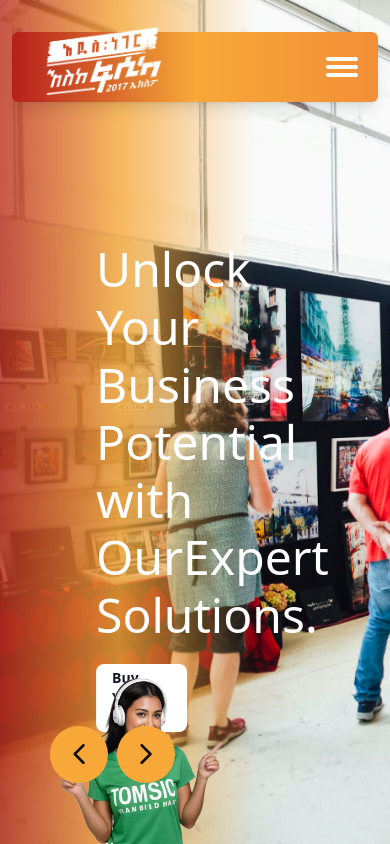
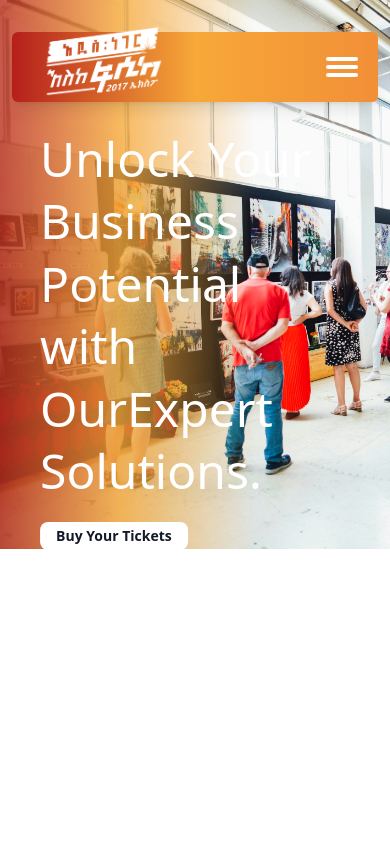
Before and after one commit to DevSoldiers/tamesol-exhibition, a Next.js app: page /en in a window 390 px wide. Built offline with nearby package versions, Linux system fonts and the light colour scheme.

Commit message:
ui: done with hero section.

```diff
--- a/src/_components/Hero/LeftSection.hero.tsx
+++ b/src/_components/Hero/LeftSection.hero.tsx
@@ -1,16 +1,13 @@
 export default function HeroLeft() {
   return (
     <aside className="hero_title_button_container flex flex-col  gap-y-5">
-      <p className="font-medium text-5xl leading-[120%] text-white font-extrabold">
+      <p className="font-medium text-5xl leading-[130%] text-white sm:text-4xl md:text-5xl">
         Unlock Your Business Potential with OurExpert Solutions.
       </p>
       <section className="flex gap-3">
         <div className="bg-white text-gray-900 text-sm font-semibold px-4 py-1 rounded-lg">
           Buy Your Tickets
         </div>
-        {/* <div className="bg-white text-gray-900 text-sm font-semibold px-4 py-1 rounded-lg">
-          100K+ Our Clients Here
-        </div> */}
       </section>
     </aside>
   );
--- a/src/_components/Hero/RightSection.hero.tsx
+++ b/src/_components/Hero/RightSection.hero.tsx
@@ -23,7 +23,7 @@ export default function HeroRight() {
   }, []);
 
   return (
-    <div className="absolute right-24 bottom-0">
+    <div className="absolute right-24 bottom-0 max-sm:hidden">
       <Image
         src="/headphone_girl.png"
         width={600}
--- a/src/_components/Hero/hero_carousel.tsx
+++ b/src/_components/Hero/hero_carousel.tsx
@@ -22,12 +22,12 @@ const EmblaCarousel: React.FC<PropType> = (props) => {
     usePrevNextButtons(emblaApi);
 
   return (
-    <section className="embla bg-slate-500">
+    <section className="embla bg-orange-200 h-full">
       <div className="embla__viewport" ref={emblaRef}>
         <div className="embla__container">
           {slides.map((index) => (
             <div
-              className="relative embla__slide h-screen bg-top-header-bg bg-cover bg-no-repeat pt-32 px-14"
+              className="relative embla__slide h-screen max-md:h-auto bg-top-header-bg bg-cover bg-no-repeat pt-32 px-14"
               key={index}
             >
               {/* overlay cover */}
@@ -38,7 +38,7 @@ const EmblaCarousel: React.FC<PropType> = (props) => {
         </div>
       </div>
 
-      <div className="embla__controls">
+      <div className="embla__controls grid max-md:hidden">
         <div className="embla__buttons">
           <PrevButton onClick={onPrevButtonClick} disabled={prevBtnDisabled} />
           <NextButton onClick={onNextButtonClick} disabled={nextBtnDisabled} />
--- a/src/_components/Hero/index.tsx
+++ b/src/_components/Hero/index.tsx
@@ -3,7 +3,7 @@ import HeroRight from './RightSection.hero';
 
 export default function HeroSection() {
   return (
-    <div className="relative z-[1000] px-14 h-full grid grid-cols-2 items-center">
+    <div className="relative z-[1000] px-14 h-full grid grid-cols-2 items-center max-md:grid-cols-1 max-md:px-0 max-md:items-baseline">
       <HeroLeft />
       <HeroRight />
     </div>
--- a/src/_components/Navbar/Navbar.tsx
+++ b/src/_components/Navbar/Navbar.tsx
@@ -102,6 +102,33 @@ export default function Navbar() {
           <span className="w-8 h-1 bg-white rounded block opacity-0"></span>
           <span className="w-8 h-1 bg-white rounded block -rotate-45 -translate-y-2 transition-transform duration-300"></span>
         </button>
+
+        {/* Mobile Menu Links */}
+        <div className="flex flex-col space-y-6 mt-8">
+          {navLinks.map((link: { label: string; src: string }) => (
+            <Link
+              href={link.src}
+              key={link.label}
+              onClick={() => setIsOpen(false)}
+              className="text-gray-700 hover:text-white text-lg font-medium transition-colors duration-300"
+            >
+              {link.label}
+            </Link>
+          ))}
+        </div>
+
+        {/* Mobile Auth Buttons */}
+        <div className="flex flex-col space-y-4 mt-12">
+          <Button variant="secondary" className="bg-white text-black w-full py-4 hover:bg-gray-100">
+            Sign Up
+          </Button>
+          <Button
+            variant="outline"
+            className="bg-transparent border-white text-white w-full py-4 hover:bg-white/10"
+          >
+            Sign In
+          </Button>
+        </div>
       </div>
     </nav>
   );
--- a/src/_styles/carousel.css
+++ b/src/_styles/carousel.css
@@ -39,7 +39,6 @@
 }
 
 .embla__controls {
-  display: grid;
   /* grid-template-columns: auto 1fr; */
   justify-content: space-between;
   gap: 1.2rem;
--- a/src/app/[locale]/page.tsx
+++ b/src/app/[locale]/page.tsx
@@ -8,14 +8,11 @@ export default function Home() {
   return (
     <main className="">
       {/* nav and hero wrapper */}
-      <section className="relative overflow-x-hidden h-screen">
+      <section className="relative overflow-x-hidden h-screen max-md:min-h-[65vh] max-md:h-full">
         {/* carousel background section */}
         <EmblaCarousel slides={[1, 2, 3]} options={{ loop: false }} />
         {/* nav and hero section */}
         <Navbar />
-        <article className="w-full px-14 max-md:px-3 py-8 z-40 relative">
-          {/* <HeroSection /> */}
-        </article>
       </section>
     </main>
   );
```
